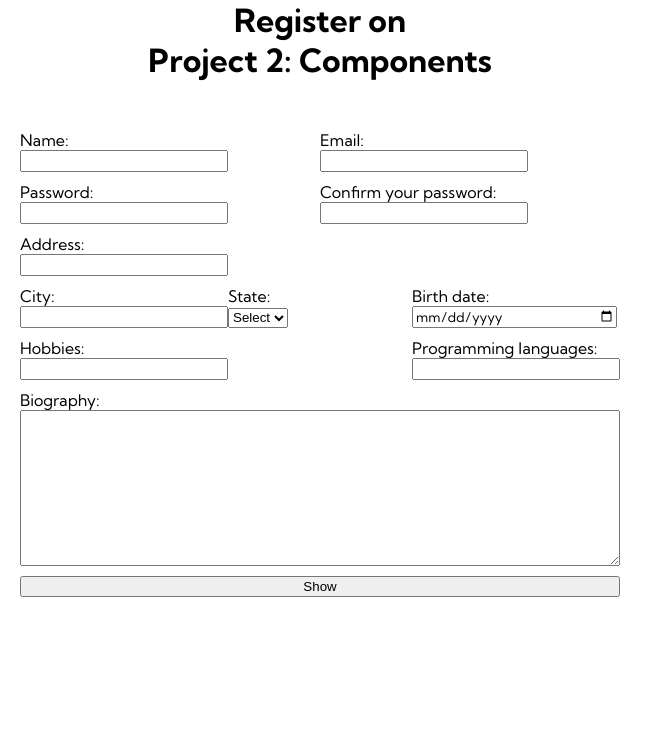
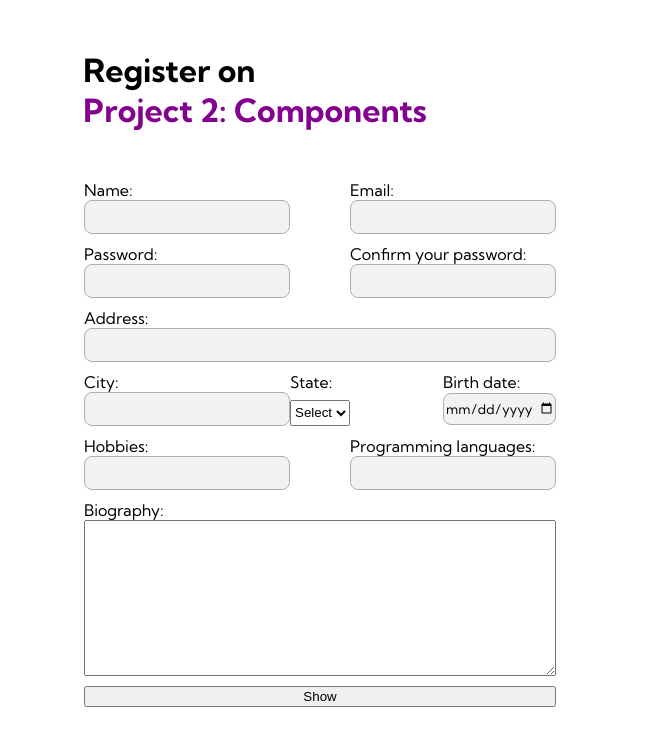
Before and after one commit to joaovnpt/projeto-2-devweb, a Vue app: page / in a window 1280 px wide. Shown: the top 746 px of the page, without its empty margins (0-663 px from the left). Built offline with nearby package versions, Linux system fonts and the light colour scheme.

Commit message:
Arrumado funções que passam os dados do user e finalizado grid

```diff
--- a/src/App.vue
+++ b/src/App.vue
@@ -5,36 +5,27 @@ import RegisterComponent from './components/RegisterComponent.vue'
 
 const showData = ref(false)
 
-const user = ref({ name: '' });
+const user = ref({ name: '' })
 
-const handleUpdateUser = (updatedUser) => {
+function handleFormSubmitted(updatedUser) {
+  showData.value = !showData.value
   user.value = updatedUser
 }
 
-function handleFormSubmitted() {
-  showData.value = true
-}
-
-function handleToggleDataVisibility(visible) {
-  showData.value = visible
-}
 </script>
 
 <template>
   <div class="container">
     <RegisterComponent
       class="register-component"
-      @updateUser="handleUpdateUser"
       title="Project 2: Components"
       @formSubmitted="handleFormSubmitted"
-      @toggleDataVisibility="handleToggleDataVisibility"
     />
     <DataComponent :user="user" class="data-component" v-if="showData" />
   </div>
 </template>
 
 <style scoped>
-
 @media (max-width: 1090px) {
   .container {
     display: flex !important;
@@ -45,6 +36,7 @@ function handleToggleDataVisibility(visible) {
 .container {
   display: flex;
   flex-direction: row;
+  align-items: flex-start;
 }
 
 .data-component {
--- a/src/assets/main.css
+++ b/src/assets/main.css
@@ -6,3 +6,15 @@
 h1, p, label, input {
     font-family: 'Kumbh sans';
 }
+
+label {
+    width: fit-content;
+}
+
+#dynamic-title {
+    color: rgba(132, 0, 143, 1);
+}
+
+.title-container {
+    margin: 50px 0 0 -130px;
+}
--- a/src/components/DataComponent.vue
+++ b/src/components/DataComponent.vue
@@ -14,6 +14,14 @@ const props = defineProps({
     <h1>{{ title }}</h1>
     <p>Name: {{ props.user.name }}</p>
     <p>Email: {{ props.user.email }}</p>
+    <p>password: {{ props.user.password }}</p>
+    <p>Address: {{ props.user.address }}</p>
+    <p>City: {{ props.user.city }}</p>
+    <p>State: {{ props.user.selectedState }}</p>
+    <p>Birth Date: {{ props.user.birthDate }}</p>
+    <p>Hobbies: {{ props.user.hobbies }}</p>
+    <p>Programming Languages: {{ props.user.programmingLanguages }}</p>
+    <p>Biography: {{ props.user.biography }}</p>
   </div>
 </template>
 
--- a/src/components/RegisterComponent.vue
+++ b/src/components/RegisterComponent.vue
@@ -2,7 +2,7 @@
 import { reactive, ref, computed, defineEmits, defineProps } from 'vue'
 defineProps(['title'])
 
-const emit = defineEmits(['updateUser', 'formSubmitted', 'toggleDataVisibility'])
+const emit = defineEmits(['formSubmitted'])
 
 const user = reactive({
   name: '',
@@ -20,10 +20,6 @@ const user = reactive({
 
 const showData = ref(false)
 const buttonText = computed(() => (showData.value ? 'Hide' : 'Show'))
-
-function updateUser() {
-  emit('updateUser', user)
-}
 
 const states = [
   { uf: 'AC', name: 'Acre' },
@@ -59,71 +55,54 @@ function dataVerification() {
   if (user.name === '') {
     alert('"Name" is required')
     Event.preventDefault() //faz o programa parar e não aparecer o DataComponent mesmo que a condição seja atingida
-  } else if (user.email === '') {
-    alert('"Email" is required')
-    Event.preventDefault()
   }
-  else if (user.password === '') {
-    alert('"password" is required')
-    Event.preventDefault()
+  //  else if (user.email === '') {
+  //   alert('"Email" is required')
+  //   Event.preventDefault()
+  // } else if (user.password === '') {
+  //   alert('"password" is required')
+  //   Event.preventDefault()
+  // } else if (user.confirmPassword === '') {
+  //   alert('"Confirm password" is required')
+  //   Event.preventDefault()
+  // } else if (user.address === '') {
+  //   alert('"address" is required')
+  //   Event.preventDefault()
+  // } else if (user.selectedState === '') {
+  //   alert('"State" is required')
+  //   Event.preventDefault()
+  // } else if (user.birthDate === '') {
+  //   alert('"Birth date" is required')
+  //   Event.preventDefault()
+  // } else if (user.city === '') {
+  //   alert('"City" is required')
+  //   Event.preventDefault()
+  // } else if (user.hobbies === '') {
+  //   alert('"Hobbies" is required')
+  //   Event.preventDefault()
+  // } else if (user.programmingLanguages === '') {
+  //   alert('"Programming Languages" is required')
+  //   Event.preventDefault()
+  // } else if (user.biography === '') {
+  //   alert('"biography" is required')
+  //   Event.preventDefault()
+  // } else if (user.password != user.confirmPassword) {
+  //   alert('Passwords must be the same.')
+  //   Event.preventDefault()
+  // }
+  else {
+    showData.value = !showData.value
+    emit('formSubmitted', { ...user })
   }
-  else if (user.confirmPassword === '') {
-    alert('"Confirm password" is required')
-    Event.preventDefault()
-  }
-  else if (user.address === '') {
-    alert('"address" is required')
-    Event.preventDefault()
-  }
-    else if (user.selectedState === '') {
-      alert('"State" is required')
-      Event.preventDefault()
-    }
-  else if (user.birthDate === '') {
-    alert('"Birth date" is required')
-    Event.preventDefault()
-  }
-  else if (user.city === '') {
-    alert('"City" is required')
-    Event.preventDefault()
-  }
-  else if (user.hobbies === '') {
-    alert('"Hobbies" is required')
-    Event.preventDefault()
-  }
-  else if (user.programmingLanguages === '') {
-    alert('"Programming Languages" is required')
-    Event.preventDefault()
-  }
-  else if (user.biography === '') {
-    alert('"biography" is required')
-    Event.preventDefault()
-  }
-  else if (user.password != user.confirmPassword) {
-    alert('Passwords must be the same.')
-    Event.preventDefault()
-  }
-  else {
-    emit('formSubmitted')
-  }
-}
-
-function toggleVisibility() {
-  showData.value = !showData.value
-  emit('toggleDataVisibility', showData.value)
-}
-
-function twoInOne() {
-  dataVerification()
-  toggleVisibility()
-  updateUser()
 }
 </script>
 
 <template>
   <div class="form-container">
-    <h1 class="title">Register on</h1>
-    <h1 class="title">{{ title }}</h1>
+    <div class="title-container">
+      <h1 class="title" id="static-title">Register on</h1>
+      <h1 class="title" id="dynamic-title">{{ title }}</h1>
+    </div>
     <form action="" class="form" @submit.prevent="dataVerification()">
       <div class="layout-2-2">
         <!--Nesta div, o layour será de 2 colunas e duas linhas (2-2)-->
@@ -132,7 +111,7 @@ function twoInOne() {
           <input type="text" name="name" id="name" v-model="user.name" />
         </div>
 
-        <div class="form-item">
+        <div class="form-item" id="email-area">
           <label for="email">Email:</label>
           <input type="email" name="name" id="email" v-model="user.email" />
         </div>
@@ -142,7 +121,7 @@ function twoInOne() {
           <input type="password" name="password" id="password" v-model="user.password" />
         </div>
 
-        <div class="form-item">
+        <div class="form-item" id="confirm-password-area">
           <label for="confirm-password">Confirm your password:</label>
           <input
             type="password"
@@ -206,7 +185,7 @@ function twoInOne() {
         ></textarea>
       </div>
 
-      <button type="button" @click="twoInOne()">{{ buttonText }}</button>
+      <button type="submit">{{ buttonText }}</button>
     </form>
   </div>
 </template>
@@ -217,7 +196,6 @@ function twoInOne() {
   justify-content: center;
   align-items: center;
   flex-direction: column;
-  justify-self: left;
 }
 
 .form {
@@ -231,8 +209,35 @@ function twoInOne() {
   grid-auto-columns: auto;
 }
 
+#confirm-password-area {
+  justify-self: end;
+  margin-left: 60px;
+}
+
+#email-area {
+  justify-self: end;
+}
+
+#birth-date {
+  width: 110px;
+}
+
+#birth-date-area {
+  justify-self: end;
+}
+
 input {
   width: 200px;
+  height: 30px;
+  border-radius: 8px;
+  border-color: #aeaeae;
+  border-style: solid;
+  border-width: 1px;
+  background-color: #f2f2f2;
+}
+
+#address {
+  width: auto;
 }
 
 select {
@@ -242,17 +247,18 @@ select {
 
 .layout-2-2 {
   display: grid;
-  grid-template-columns: 50% 50%;
+  grid-template-columns: auto auto;
   gap: 10px 0;
+  justify-content: start;
 }
 
 .layout-3-2 {
   display: grid;
-  grid-template-columns: repeat(2, 1fr);
+  grid-template-columns: repeat(2, auto);
   grid-template-areas:
     'city state birth-date'
     'hobbies . programming-languages';
-    gap: 10px 0;
+  gap: 10px 0;
 }
 
 #city-area {
```
